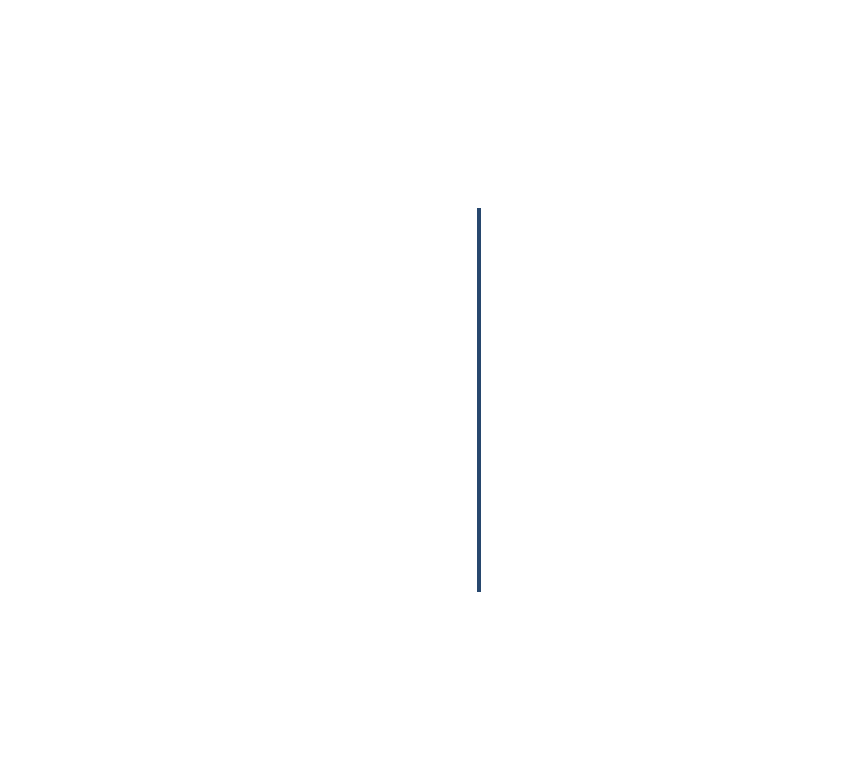
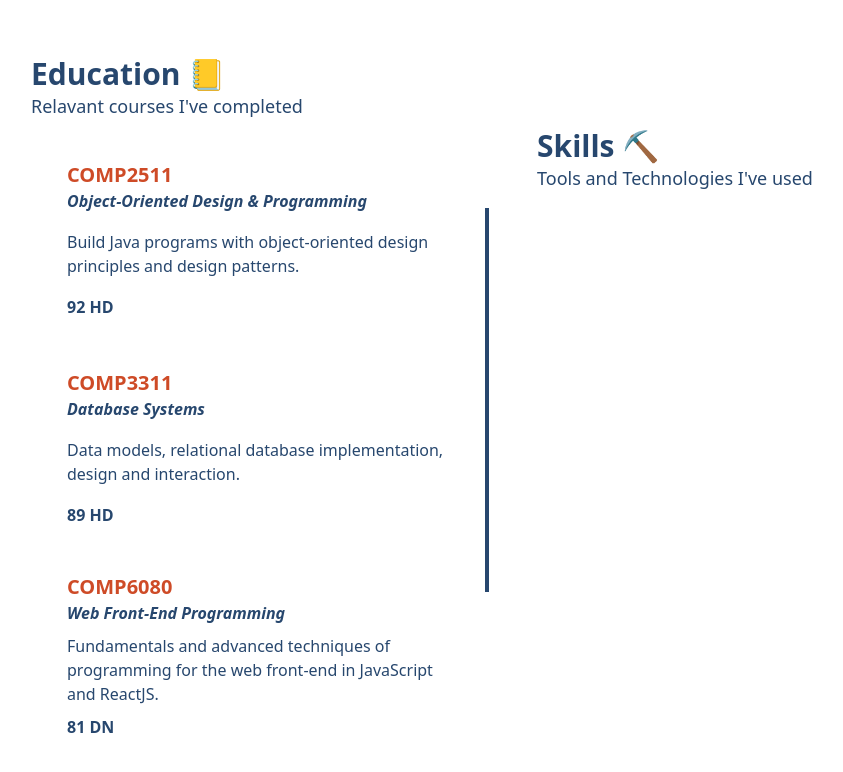
Before and after one commit to Zi-ji/Portfolio, a Gatsby site: page /Skills in a window 1280 px wide. Shown: the whole page, without its empty margins (161-1004 px from the left). Built offline with nearby package versions, Linux system fonts and the light colour scheme; Gatsby itself is replaced by a stand-in of ours.

Commit message:
progressing skills

```diff
--- /dev/null
+++ b/src/components/Course.jsx
@@ -0,0 +1,22 @@
+import React from 'react'
+
+const Course = ({ code, name, description, mark }) => {
+  return (
+    <div className="h-44 max-w-full mt-8 pl-8 flex flex-col justify-around card-style">
+      <div>
+        <p className="text-xl text-secondary font-bold">{code}</p>
+        <p className="text-base text-primary italic font-bold sm:text-sm">
+          {name}
+        </p>
+      </div>
+      <p className="text-primary font-medium sm:text-sm">
+        {description}
+      </p>
+      <p className="text-primary font-bold sm:text-sm">
+        {mark}
+      </p>
+    </div>
+  )
+}
+
+export default Course
--- a/src/pages/ProjectCard.jsx
+++ b/src/components/ProjectCard.jsx
@@ -30,7 +30,7 @@ const ProjectCard = ({ title, notes, description, technologies, source, demo })
   }
 
   return (
-    <div className="project-card">
+    <div className="project-card card-style">
       <div className="h-full flex-1 flex flex-col justify-around pt-2 pb-2 sm:pt-3 sm:pr-3">
         <div>
           <p className="text-2xl text-secondary font-bold">{title}</p>
--- /dev/null
+++ b/src/components/Skillboard.jsx
@@ -0,0 +1,11 @@
+import React from 'react'
+
+const Skillboard = () => {
+  return (
+    <div>
+
+    </div>
+  )
+}
+
+export default Skillboard
--- a/src/pages/Project.jsx
+++ b/src/pages/Project.jsx
@@ -1,5 +1,5 @@
 import React from 'react'
-import ProjectCard from './ProjectCard'
+import ProjectCard from '../components/ProjectCard'
 import Arrow from '../images/arrow.inline.svg'
 
 const Project = () => {
--- a/src/pages/Skills.jsx
+++ b/src/pages/Skills.jsx
@@ -1,15 +1,40 @@
 import React from 'react'
+import Course from '../components/Course'
 
 const Skills = () => {
   return (
     <div className="page-container">
-      <main className="w-240 max-w-full flex-1 flex flex-row items-center">
-        <div className="flex-1 flex flex-col">
-
+      <main className="w-240 min-h-full max-w-full flex-1 flex flex-row items-stretch sm:flex-col">
+        <div className="flex-1 flex flex-col pl-8 pr-8 justify-center">
+          <div className="sm:flex sm:flex-col sm:items-center">
+            <p className="text-3xl text-primary font-bold">Education 📒</p>
+            <p className="text-lg text-primary font-medium">Relavant courses I've completed</p>
+          </div>
+          <Course
+            code="COMP2511"
+            name="Object-Oriented Design & Programming"
+            description="Build Java programs with object-oriented design principles and design patterns."
+            mark="92 HD"
+          />
+          <Course
+            code="COMP3311"
+            name="Database Systems"
+            description="Data models, relational database implementation, design and interaction."
+            mark="89 HD"
+          />
+          <Course
+            code="COMP6080"
+            name="Web Front-End Programming"
+            description="Fundamentals and advanced techniques of programming for the web front-end in JavaScript and ReactJS."
+            mark="81 DN"
+          />
         </div>
-        <div className="sm:hidden h-96 border-r-4 border-primary" />
-        <div className="flex-1">
-
+        <div className="sm:hidden h-96 border-r-4 self-center border-primary" />
+        <div className="flex-1 flex flex-col pl-12 pt-32">
+          <div>
+            <p className="text-3xl text-primary font-bold">Skills ⛏</p>
+            <p className="text-lg text-primary font-medium">Tools and Technologies I've used</p>
+          </div>
         </div>
       </main>
     </div>
--- a/src/styles/global.css
+++ b/src/styles/global.css
@@ -9,6 +9,20 @@
   .main-container {
     @apply max-w-full flex-1 flex flex-col items-stretch
   }
+  .card-style {
+    @apply
+    group
+    duration-500
+    sm:shadow-lg
+    sm:bg-background2
+    sm:border-primary
+    border-l-4
+    rounded-r-lg
+    border-transparent
+    hover:border-primary
+    hover:shadow-lg
+    hover:bg-background2
+  }
   .project-card {
     @apply
     h-52
@@ -16,20 +30,12 @@
     ml-12
     mr-12
     pl-12
-    border-l-4
-    border-transparent
-    rounded-r-lg
-    group duration-500
+    sm:ml-8
+    sm:mr-8
     sm:h-60
     sm:mt-6
     sm:pl-6
     sm:mb-6
-    sm:shadow-lg
-    sm:bg-background2
-    sm:border-primary
-    hover:border-primary
-    hover:shadow-lg
-    hover:bg-background2
     flex
     flex-row
     items-center
```
